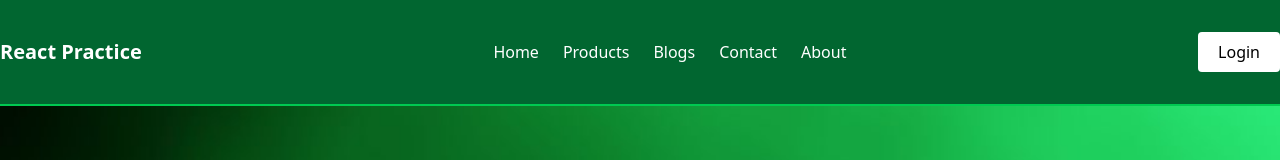
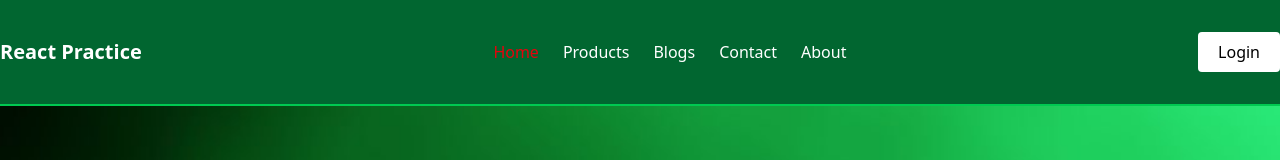
Before and after one commit to Biswajit-Singha/FirstReactProject, a React (Vite) app: page / in a window 1280 px wide. Shown: the top 160 px of the page. Built offline with nearby package versions, Linux system fonts and the light colour scheme.

Commit message:
added active link

```diff
--- a/src/components/Navbar.jsx
+++ b/src/components/Navbar.jsx
@@ -1,14 +1,24 @@
-import { useState } from "react";
+import { useEffect, useState } from "react";
 import { FaBars } from "react-icons/fa";
 import { IoClose } from "react-icons/io5";
-import { Link } from "react-router-dom";
+import { Link, useLocation } from "react-router-dom";
 
 
 function Navbar() {
   const [isOpen, setIsOpen] = useState(false);
+  const [activeLink,setActiveLink] = useState('/')
+  const location = useLocation();
+
+  useEffect(() => {
+    setActiveLink(location.pathname || '/');
+  },[location.pathname]);
 
   const toggleMenu = () => {
     setIsOpen(!isOpen);
+  }
+
+  const handleLinkClick = (path) => {
+      setActiveLink(path);
   }
 
   return (
@@ -27,13 +37,58 @@ function Navbar() {
         </div>
 
         <ul className="hidden md:flex space-x-4 md:space-x-6">
-          <li> <Link to={'/'} className="hover:text-green-500">Home</Link> </li>
-          <li> <Link to={'products'} className="hover:text-green-500">Products</Link> </li>
-          <li> <Link to={'blogs'} className="hover:text-green-500">Blogs</Link> </li>
-          <li> <Link to={'contact'} className="hover:text-green-500">Contact</Link> </li>
-          <li> <Link to={'about'} className="hover:text-green-500">About</Link> </li>
+          <li>
+            <Link
+              to={'/'}
+              onClick={() => handleLinkClick('/')}
+               className={`${activeLink === '/' ? 'text-red-600' : 'hover:text-green-300'}`}
+               >
+              Home
+            </Link>
+          </li>
+
+          <li>
+            <Link
+              to={'/products'}
+              onClick={ () => handleLinkClick('/products')}
+              className={`${activeLink === '/products' ? 'text-red-600' : 'hover:text-green-300'}`}
+              >
+              Products
+            </Link>
+          </li>
+
+          <li>
+            <Link
+              to={'/blogs'}
+              onClick={() => handleLinkClick('/blogs')}
+              className={`${activeLink === '/blogs' ? 'text-red-600' : 'hover:text-green-300'}`}
+              >
+              Blogs
+            </Link>
+          </li>
+
+          <li>
+            <Link
+              to={'/contact'}
+              onClick={() => handleLinkClick('/contact')}
+              className={`${activeLink === '/contact' ? 'text-red-600' : 'hover:text-green-300'}`}
+              >
+              Contact
+            </Link>
+          </li>
+
+          <li>
+            <Link
+              to={'/about'}
+              onClick={() => handleLinkClick('/about')}
+              className={`${activeLink === '/about' ? 'text-red-600' : 'hover:text-green-300'}`}
+              >
+              About
+            </Link>
+          </li>
 
         </ul>
+
         <button className="hidden md:block bg-white text-black px-5 py-2 rounded cursor-pointer hover:bg-slate-400"> Login </button>
 
         {/* Mobile Menu Collapsed */}
@@ -45,7 +100,7 @@ function Navbar() {
             <li className="hover:text-green-500">Contact</li>
             <li className="hover:text-green-500">About</li>
             <li className="hover:text-green-500">
-               <button className="bg-white text-black px-5 py-2 rounded cursor-pointer hover:bg-slate-400"> Login </button></li>
+              <button className="bg-white text-black px-5 py-2 rounded cursor-pointer hover:bg-slate-400"> Login </button></li>
           </ul>
         </div>
       </div>
```
